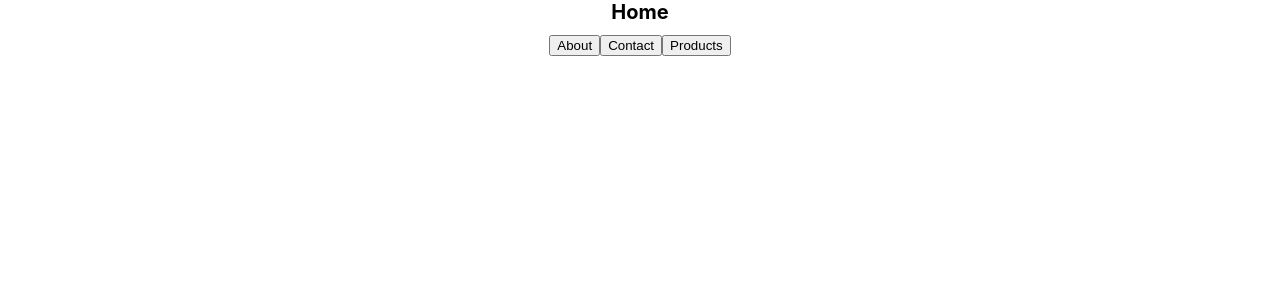
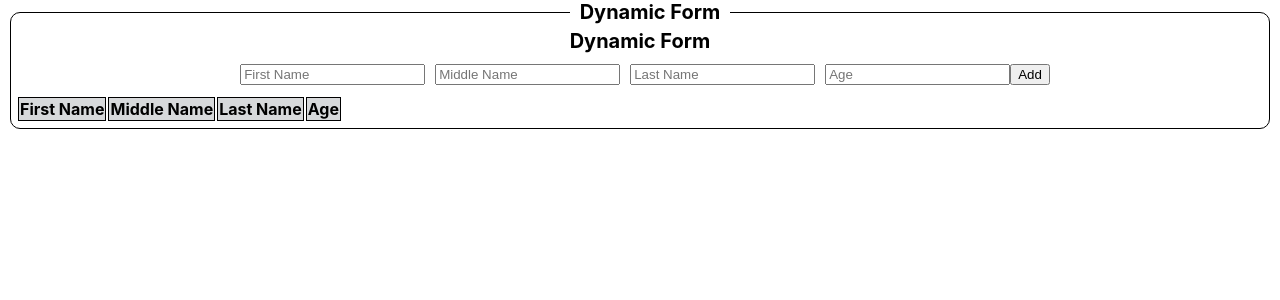
Before and after one commit to rishikale/React_MERN_Online, a React (Create React App) app: page / in a window 1280 px wide. Shown: the top 300 px of the page. Built offline with nearby package versions, Linux system fonts and the light colour scheme.

Commit message:
dynamic form

```diff
--- a/src/App.js
+++ b/src/App.js
@@ -3,6 +3,7 @@ import "./App.css";
 import Parent from "./Components/Parent";
 import ContextParent from "./Components/ContextAPI/ContextParent";
 import MainLayout from "./Components/ReactRouter/MainLayout";
+import DynamicForm from "./Components/DynamicForm/DynamicForm";
 
 function App() {
   return (
@@ -82,7 +83,32 @@ function App() {
           <ContextParent />
         </div>
       </fieldset> */}
-      <MainLayout />
+      <fieldset
+        style={{
+          border: "1px solid black",
+          borderRadius: "10px",
+          marginLeft: "10px",
+          marginRight: "10px",
+          padding: "5px",
+        }}
+      >
+        <legend
+          style={{
+            paddingLeft: "10px",
+            paddingRight: "10px",
+            marginLeft: "10px",
+            marginRight: "10px",
+            fontWeight: "bold",
+            fontSize: "20px",
+          }}
+        >
+          Dynamic Form
+        </legend>
+        <div>
+          <DynamicForm />
+        </div>
+      </fieldset>
+      {/* <MainLayout /> */}
     </div>
   );
 }
--- /dev/null
+++ b/src/Components/DynamicForm/DynamicForm.js
@@ -0,0 +1,204 @@
+import React from "react";
+
+function DynamicForm() {
+  const [formFields, setFormFields] = React.useState({
+    firstName: "",
+    middleName: "",
+    lastName: "",
+    age: 0,
+  });
+
+  const [users, setUsers] = React.useState([]);
+
+  let object = {
+    key: "value",
+  };
+
+  //   1 object.key
+  //   2 object["key"]
+  // these are the methods used to access the values assigned to the perticular key
+
+  function handleChange(e) {
+    setFormFields({ ...formFields, [e.target.name]: e.target.value });
+    // setFormFields({[fisrtName]:e.target.value})
+  }
+
+  console.log("fromFields in the form :", users);
+
+  function handleSubmitForm() {
+    let dataArray = [...users];
+    dataArray.push(formFields);
+    setUsers(dataArray);
+    let formId = document.getElementById("firstForm");
+    formId.reset();
+    setFormFields({
+      firstName: "",
+      middleName: "",
+      lastName: "",
+      age: 0,
+    });
+  }
+
+  return (
+    <form id="firstForm">
+      <label
+        style={{
+          marginTop: "10px",
+          marginBottom: "10px",
+          fontWeight: "bold",
+          fontSize: "20px",
+        }}
+      >
+        Dynamic Form
+      </label>
+      <div
+        style={{
+          marginTop: "10px",
+        }}
+      >
+        <span>
+          <input
+            name="firstName"
+            type="text"
+            placeholder="First Name"
+            style={{ marginLeft: "10px" }}
+            onChange={(e) => {
+              handleChange(e);
+            }}
+          />
+        </span>
+        <span>
+          <input
+            name="middleName"
+            type="text"
+            placeholder="Middle Name"
+            style={{ marginLeft: "10px" }}
+            onChange={(e) => {
+              handleChange(e);
+            }}
+          />
+        </span>
+        <span>
+          <input
+            name="lastName"
+            type="text"
+            placeholder="Last Name"
+            style={{ marginLeft: "10px" }}
+            onChange={(e) => {
+              handleChange(e);
+            }}
+          />
+        </span>
+        <span>
+          <input
+            name="age"
+            type="number"
+            placeholder="Age"
+            style={{ marginLeft: "10px" }}
+            onChange={(e) => {
+              handleChange(e);
+            }}
+          />
+        </span>
+
+        <span>
+          <button type="button" onClick={handleSubmitForm}>
+            Add
+          </button>
+        </span>
+      </div>
+      <div style={{ marginTop: "10px" }}>
+        <table>
+          <thead>
+            <tr
+              style={{
+                border: "1px solid black",
+              }}
+            >
+              <td
+                style={{
+                  border: "1px solid black",
+                  fontWeight: "bold",
+                  backgroundColor: "#d7d9db",
+                }}
+              >
+                First Name
+              </td>
+              <td
+                style={{
+                  border: "1px solid black",
+                  fontWeight: "bold",
+                  backgroundColor: "#d7d9db",
+                }}
+              >
+                Middle Name
+              </td>
+              <td
+                style={{
+                  border: "1px solid black",
+                  fontWeight: "bold",
+                  backgroundColor: "#d7d9db",
+                }}
+              >
+                Last Name
+              </td>
+              <td
+                style={{
+                  border: "1px solid black",
+                  fontWeight: "bold",
+                  backgroundColor: "#d7d9db",
+                }}
+              >
+                Age
+              </td>
+            </tr>
+          </thead>
+          <tbody>
+            {users.length > 0
+              ? users.map((user, userIndex) => {
+                  return (
+                    <tr
+                      style={{
+                        border: "1px solid black",
+                      }}
+                    >
+                      <td
+                        style={{
+                          border: "1px solid black",
+                        }}
+                      >
+                        {user["firstName"]}
+                      </td>
+                      <td
+                        style={{
+                          border: "1px solid black",
+                        }}
+                      >
+                        {user.middleName}
+                      </td>
+                      <td
+                        style={{
+                          border: "1px solid black",
+                        }}
+                      >
+                        {user.lastName}
+                      </td>
+                      <td
+                        style={{
+                          border: "1px solid black",
+                        }}
+                      >
+                        {user.age}
+                      </td>
+                    </tr>
+                  );
+                })
+              : null}
+          </tbody>
+        </table>
+      </div>
+    </form>
+  );
+}
+
+export default DynamicForm;
--- a/src/Components/Parent.js
+++ b/src/Components/Parent.js
@@ -6,8 +6,8 @@
 
 
 //    3 . Context API --
-// you have one Parent and 10 childs
-// you have to create a context in Parent and export it so it
+// you have one Parent and 10 childs .
+// you have to create a context in Parent and export it so it .
 // can available to every child present .
 
 
```
